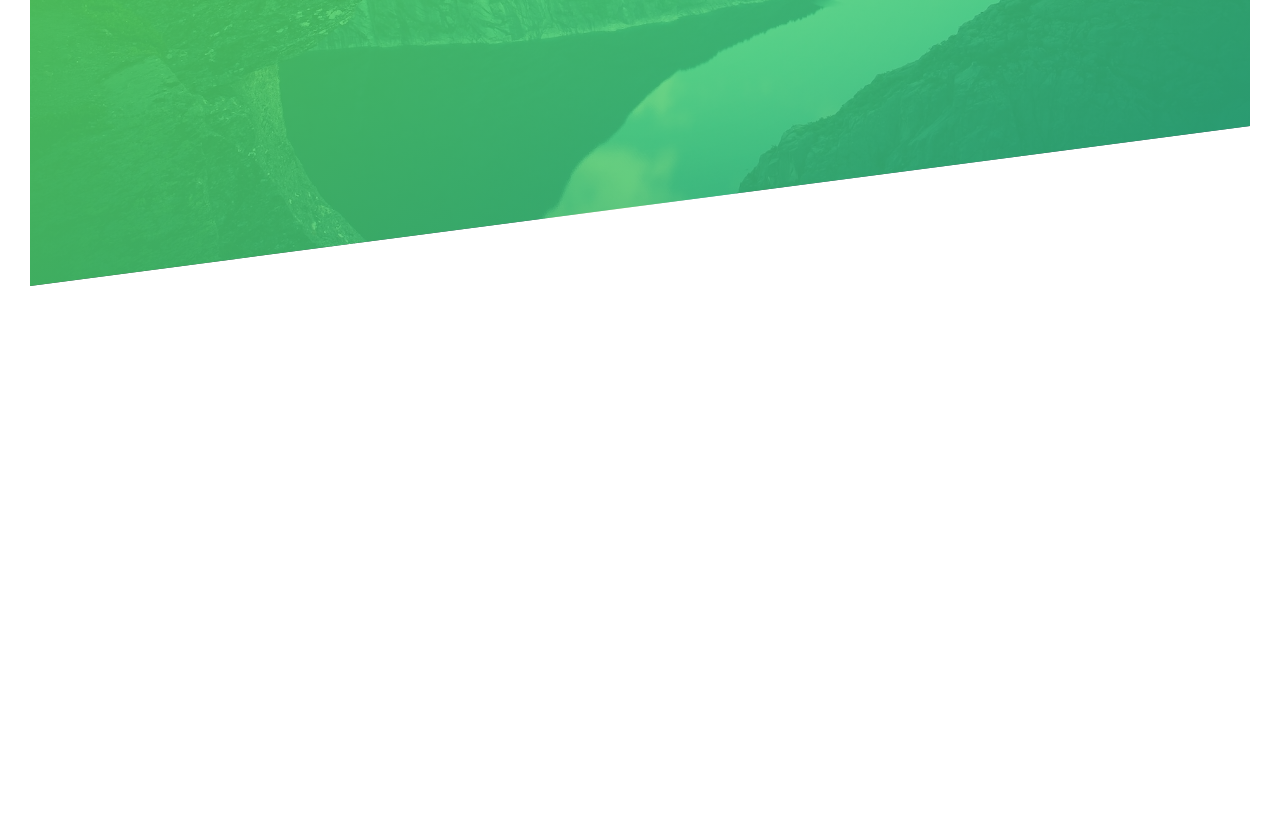
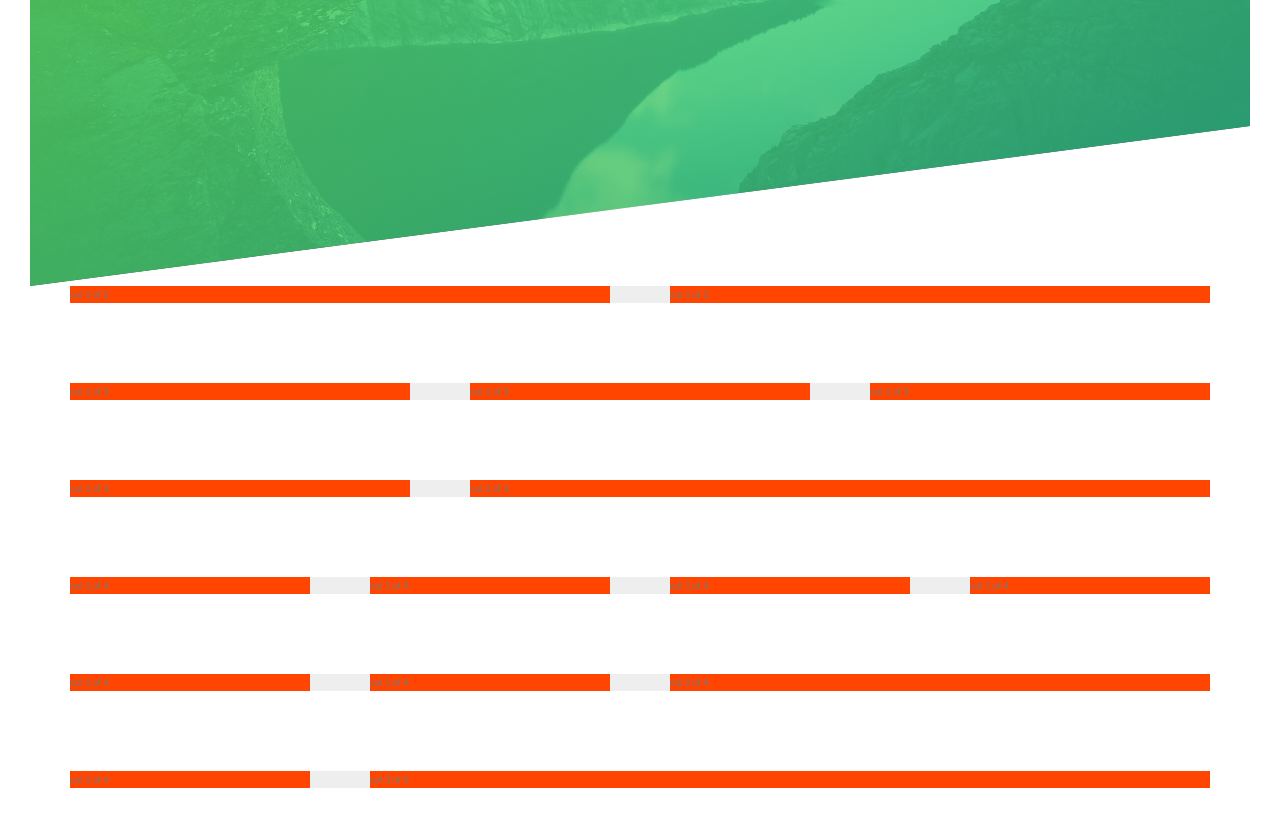
Before and after one commit to kalebWond/Natours, a website: page index.html in a window 1280 px wide. Shown: the part 504-1322 px from the top of the page. Before the commit the page ends 820 px from the top, so only its background shows below. Drawn offline with Linux system fonts and the light colour scheme.

Commit message:
Setup Grid

```diff
--- a/index.html
+++ b/index.html
@@ -25,5 +25,35 @@
             <a href="#" class="btn btn--white btn--animated">Discover our tours</a>
         </div>
     </header>
+    <section class="grid-test">
+        <div class="row">
+            <div class="col-1-of-2">col 1 of 2</div>
+            <div class="col-1-of-2">col 1 of 2</div>
+        </div>
+        <div class="row">
+            <div class="col-1-of-3">col 1 of 3</div>
+            <div class="col-1-of-3">col 1 of 3</div>
+            <div class="col-1-of-3">col 1 of 3</div>
+        </div>
+        <div class="row">
+            <div class="col-1-of-3">col 1 of 3</div>
+            <div class="col-2-of-3">col 2 of 3</div>
+        </div>
+        <div class="row">
+            <div class="col-1-of-4">col 1 of 4</div>
+            <div class="col-1-of-4">col 1 of 4</div>
+            <div class="col-1-of-4">col 1 of 4</div>
+            <div class="col-1-of-4">col 1 of 4</div>
+        </div>
+        <div class="row">
+            <div class="col-1-of-4">col 1 of 4</div>
+            <div class="col-1-of-4">col 1 of 4</div>
+            <div class="col-2-of-4">col 2 of 4</div>
+        </div>
+        <div class="row">
+            <div class="col-1-of-4">col 1 of 4</div>
+            <div class="col-3-of-4">col 3 of 4</div>
+        </div>
+    </section>
 </body>
 </html>
--- a/sass/abstracts/_mixins.scss
+++ b/sass/abstracts/_mixins.scss
@@ -0,0 +1,7 @@
+@mixin clearfix {
+    &::after {
+        content: "";
+        display: table;
+        clear: both;
+    }
+}
--- a/sass/abstracts/_variables.scss
+++ b/sass/abstracts/_variables.scss
@@ -1,6 +1,14 @@
+//COLOR
+
 $color-primary: #55c57a;
 $color-primary-light: #6bf354;
 $color-primary-dark: #28b485;
 $color-grey-dark: #777;
 $color-white: #fff;
 $color-black: #000;
+
+//GRID
+
+$grid-width: 114rem;
+$gutter-vertical: 8rem;
+$gutter-horizontal: 6rem;
--- /dev/null
+++ b/sass/layout/_grid.scss
@@ -0,0 +1,36 @@
+.row {
+    max-width: $grid-width;
+    background-color: #eee;
+    margin: 0 auto;
+
+    &:not(:last-child) {
+        margin-bottom: $gutter-vertical;
+    }
+
+    @include clearfix;
+    [class^="col-"] {
+        background-color: orangered;
+        float: left;
+        &:not(:last-child) {
+            margin-right: $gutter-horizontal;
+        }
+    }
+    .col-1-of-2 {
+        width: calc((100% - #{$gutter-horizontal}) / 2);
+    }
+    .col-1-of-3 {
+        width: calc((100% - #{$gutter-horizontal}*2) / 3);
+    }
+    .col-2-of-3 {
+        width: calc((2*(100% - #{$gutter-horizontal}*2) / 3) + #{$gutter-horizontal});
+    }
+    .col-1-of-4 {
+        width: calc((100% - #{$gutter-horizontal}*3) / 4);
+    }
+    .col-2-of-4 {
+        width: calc(2*((100% - #{$gutter-horizontal}*3) / 4) + #{$gutter-horizontal});
+    }
+    .col-3-of-4 {
+        width: calc(3*((100% - #{$gutter-horizontal}*3) / 4) + #{$gutter-horizontal}*2);
+    }
+}
--- a/sass/main.scss
+++ b/sass/main.scss
@@ -12,3 +12,4 @@
 @import "components/button";
 
 @import "layout/header";
+@import "layout/grid";
```
Also changed, not shown: css/style.css.
